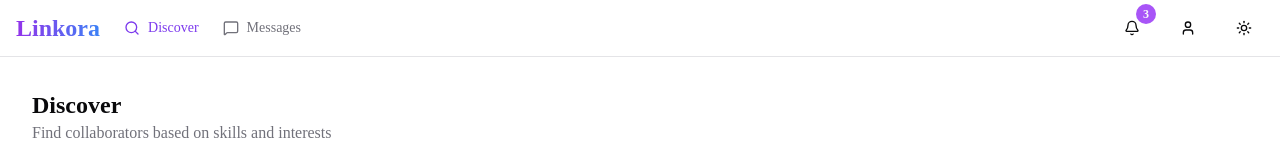
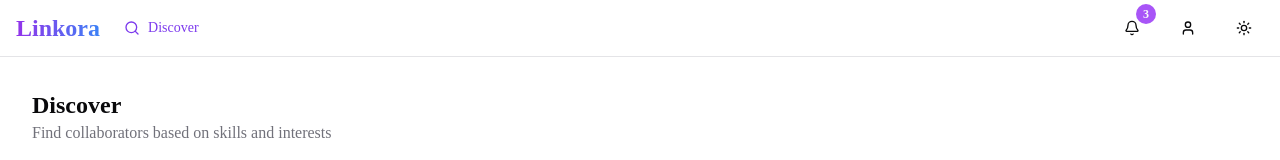
Before and after one commit to ATgayan/Linkora-Frontend, a Next.js app: page /discover in a window 1280 px wide. Shown: the top 160 px of the page. Built offline with nearby package versions, Linux system fonts and the light colour scheme; no server answers; sample sign-in values are in the browser's storage.

Commit message:
remove message section for fix err temporary

```diff
--- a/components/desktop-nav.tsx
+++ b/components/desktop-nav.tsx
@@ -23,7 +23,7 @@ export function DesktopNav() {
 
   const navItems = [
     { href: "/discover", label: "Discover", icon: Search },
-    { href: "/messages", label: "Messages", icon: MessageSquare },
+    // { href: "/messages", label: "Messages", icon: MessageSquare },
   ]
 
 
--- a/components/user-card.tsx
+++ b/components/user-card.tsx
@@ -41,10 +41,10 @@ export const UserCard: React.FC<UserCardProps> = ({ user, onConnect }) => {
 const handleConnect = () => {
   if (user) {
     onConnect(uid);
-    router.push(`/messages/${uid}`);
+    // router.push(`/messages/${uid}`);
   } else {
     console.log(`Connection request sent to user ${uid}`);
-    router.push(`/messages/${uid}`);
+    // router.push(`/messages/${uid}`);
   }
 };
 
```
